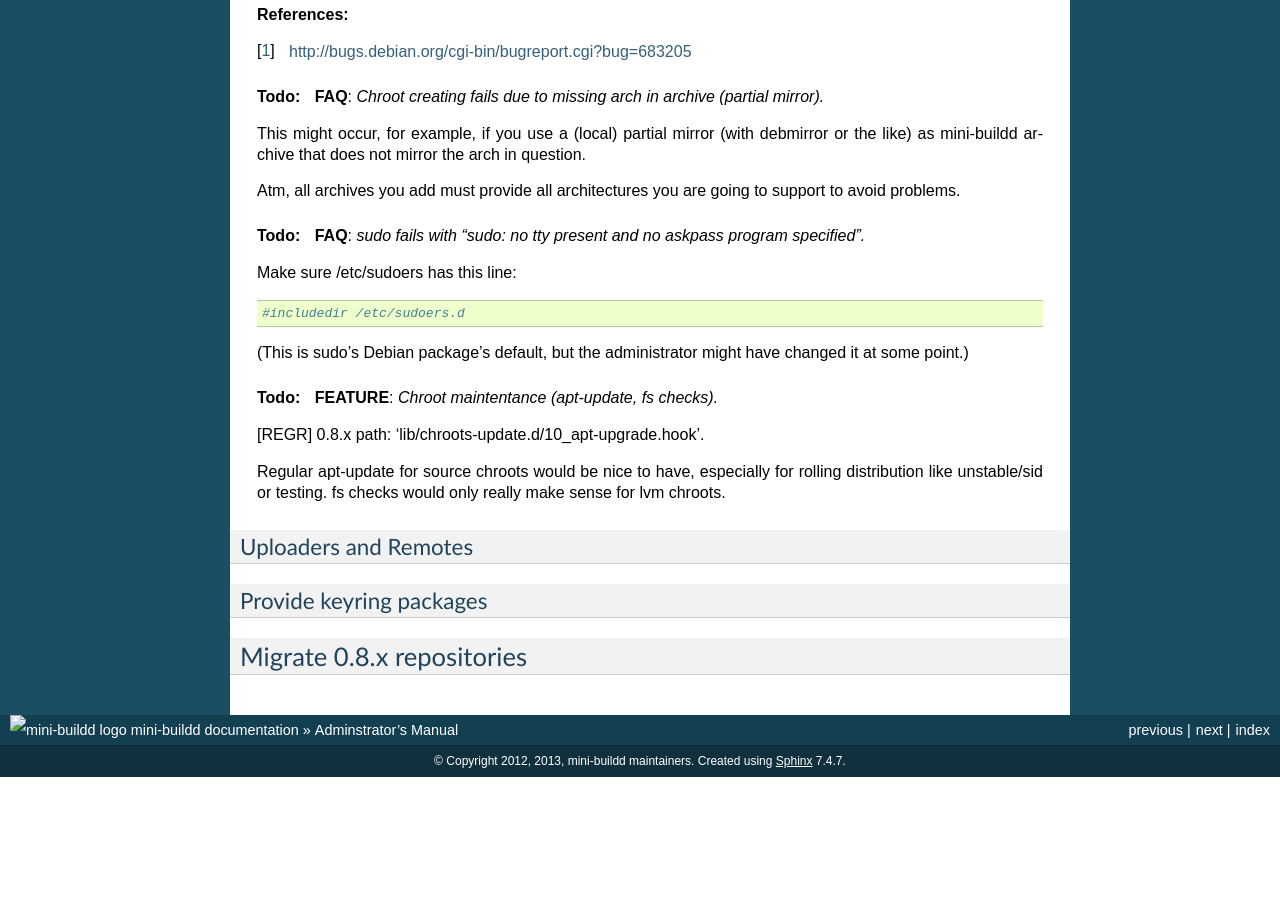
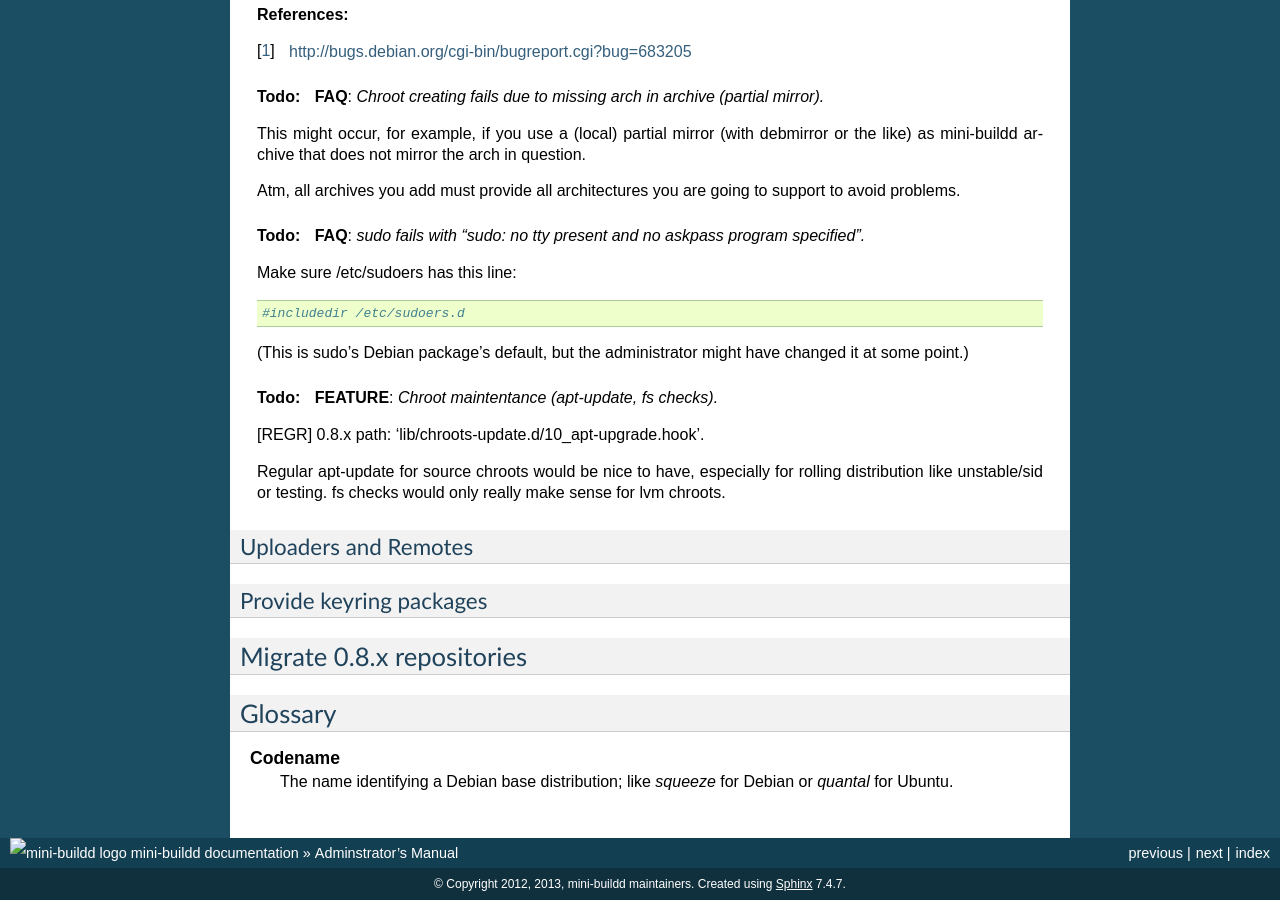
Before and after one commit to SwooshyCueb/mini-buildd, a Sphinx documentation site: the page built from doc/admin.rst, in a window 1280 px wide and 900 px high, scrolled down 2564 px. Built offline with Sphinx 7.4.7, drawn with Linux system fonts in a browser that asks for light colours; pages that are not in the unit, such as notebooks, are missing from menus; the version number could not be read and is left out; before the commit the page ends 3341 px from its top, so only the background shows below that.

Commit message:
doc/admin.rst: Add glossary example.

```diff
--- a/doc/admin.rst
+++ b/doc/admin.rst
@@ -189,3 +189,15 @@ Provide keyring packages
 **************************
 Migrate 0.8.x repositories
 **************************
+
+
+
+********
+Glossary
+********
+
+.. glossary::
+
+	 Codename
+		 The name identifying a Debian base distribution; like
+		 *squeeze* for Debian or *quantal* for Ubuntu.
```
